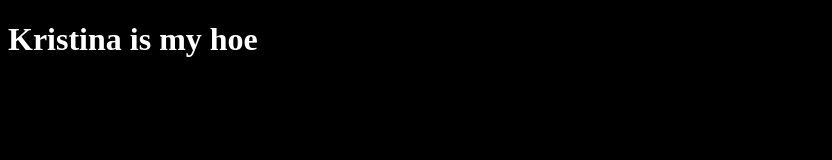
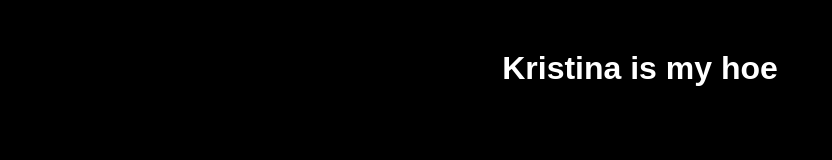
Before and after one commit to hensen2/biotek-newsletter, a plain HTML site: page index.html in a window 1280 px wide. Shown: the whole page, without its empty margins (0-832 px from the left). Drawn offline with Linux system fonts and the light colour scheme.

Commit message:
minor style changes

```diff
--- a/css/style.css
+++ b/css/style.css
@@ -1,7 +1,10 @@
-* {
+body {
     background-color: rgb(0, 0, 0);
 }
 
 h1 {
     color: rgb(255, 255, 255);
+    text-align: center;
+    margin: 50px;
+    font-family: Arial, Helvetica, sans-serif;
 }
```
